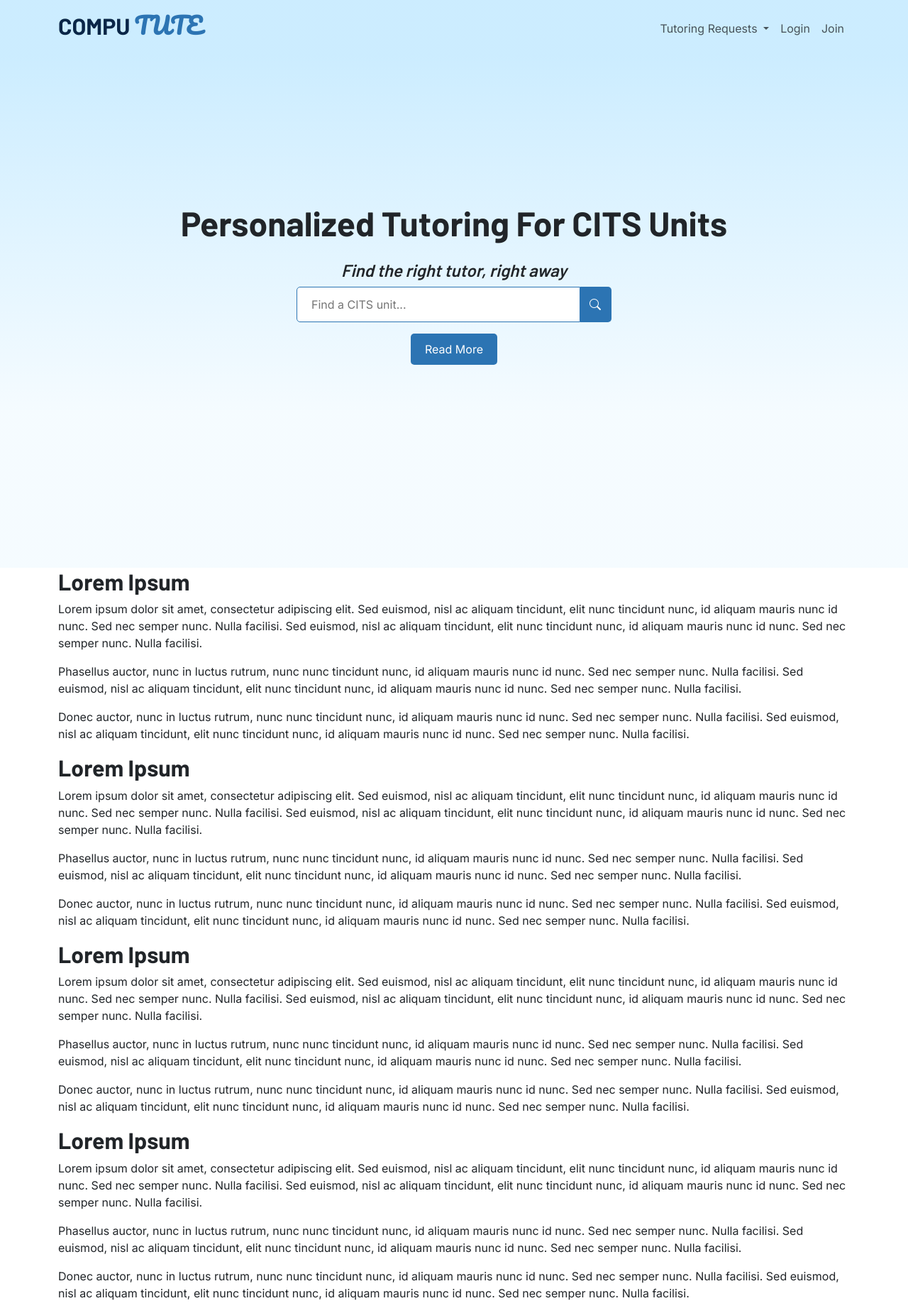
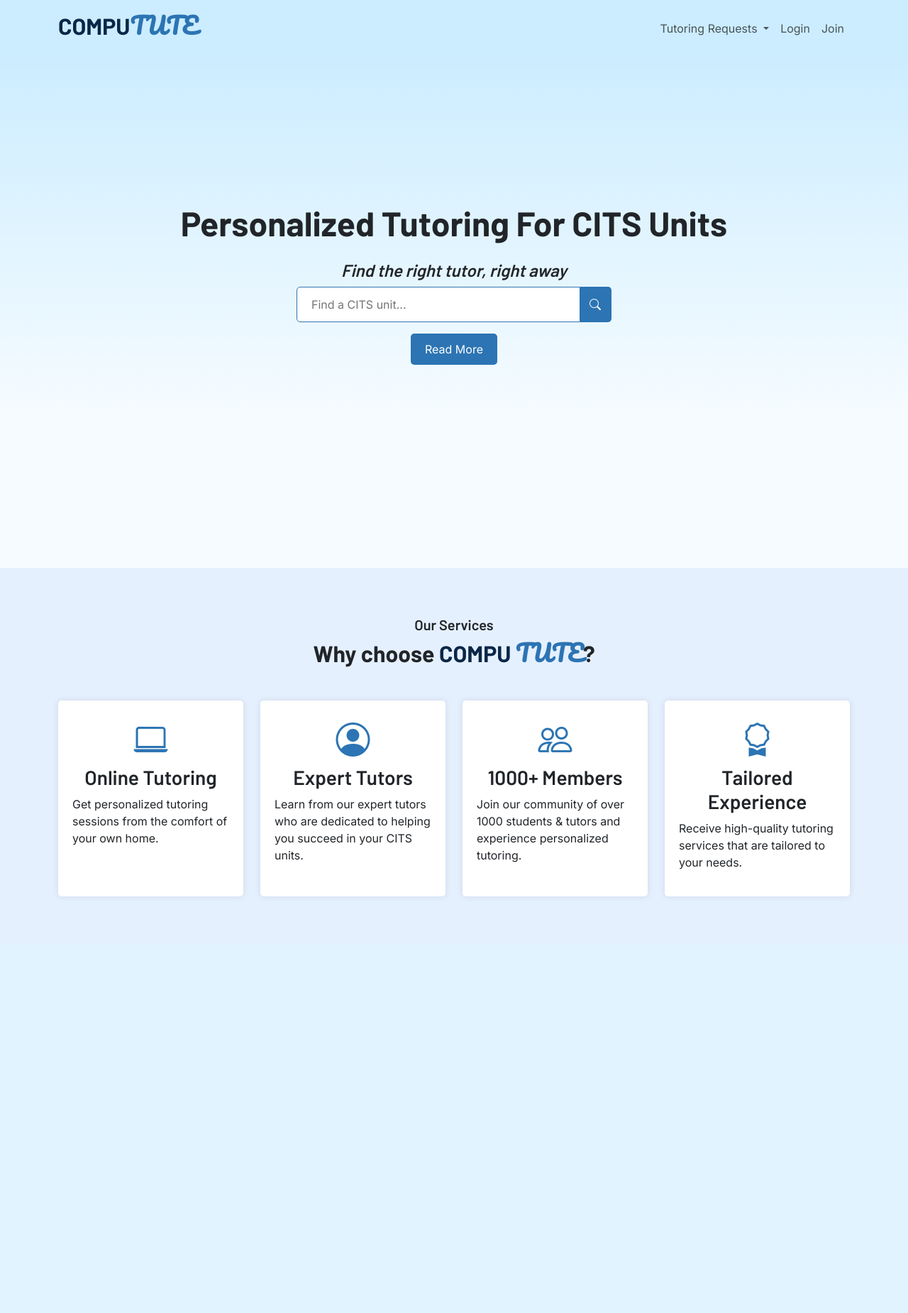
Before and after one commit to ScottyTGB/CITS3403GrpProj, a Flask app: page /home in a window 1280 px wide. Shown: the whole page at 71% size. After the commit the page ends 1264 px from the top, so only its background shows below. Run offline with Flask 3, Linux system fonts and the light colour scheme.

Commit message:
Services section done
Logo changed from h2 to span

```diff
--- a/static/css/index.css
+++ b/static/css/index.css
@@ -1,4 +1,4 @@
-/* Static Carousel */
+/* Carousel */
 .full-height {
   height: 100vh;
   background-image: linear-gradient(360deg,rgba(0,163,255,.04) 27%,rgba(0,163,255,.2) 90%);
@@ -25,3 +25,27 @@
 .carousel-readmore:hover {
   background-color: rgb(10, 38, 71);
 }
+
+/* Services */
+.services {
+  background-color: rgb(229, 240, 255);
+  padding: 20px 0;
+}
+
+.services i {
+  font-size: 3em;
+  color: rgb(44, 116, 179);
+}
+
+.services .service-box {
+  width: 100%;
+  height: 100%;
+  padding: 20px;
+  border-radius: 5px;
+  background-color: white;
+  box-shadow: 0 0 10px rgba(0, 0, 0, 0.1);
+}
+
+.service-box h3 {
+  text-align: center;
+}
--- a/static/css/navbar.css
+++ b/static/css/navbar.css
@@ -61,15 +61,15 @@ button.nav-toggler {
   text-decoration: none;
 }
 
-h2.nav-brand1, h2.nav-brand2 {
+.nav-brand1, .nav-brand2 {
   display: inline-block;
 }
 
-h2.nav-brand1 {
+.nav-brand1 {
   color: rgb(10, 38, 71);
 }
 
-h2.nav-brand2 {
+.nav-brand2 {
   font-family: Pacifico, cursive !important;
   color: rgb(44, 116, 179);
 }
--- a/templates/index.html
+++ b/templates/index.html
@@ -8,6 +8,7 @@
 <title>{% block title %}CompuTUTE{% endblock %}</title>
 {% endblock %}
 {% block content %}
+<!-- Carousel -->
 <div class="full-height">
   <div id="carouselExampleIndicators" class="carousel slide h-100" data-bs-ride="carousel">
     <div class="carousel-inner h-100">
@@ -31,26 +32,53 @@
     </div>
   </div>
 </div>
-
-<div class="container">
-  <h2>Lorem Ipsum</h2>
-  <p>Lorem ipsum dolor sit amet, consectetur adipiscing elit. Sed euismod, nisl ac aliquam tincidunt, elit nunc tincidunt nunc, id aliquam mauris nunc id nunc. Sed nec semper nunc. Nulla facilisi. Sed euismod, nisl ac aliquam tincidunt, elit nunc tincidunt nunc, id aliquam mauris nunc id nunc. Sed nec semper nunc. Nulla facilisi.</p>
-  <p>Phasellus auctor, nunc in luctus rutrum, nunc nunc tincidunt nunc, id aliquam mauris nunc id nunc. Sed nec semper nunc. Nulla facilisi. Sed euismod, nisl ac aliquam tincidunt, elit nunc tincidunt nunc, id aliquam mauris nunc id nunc. Sed nec semper nunc. Nulla facilisi.</p>
-  <p>Donec auctor, nunc in luctus rutrum, nunc nunc tincidunt nunc, id aliquam mauris nunc id nunc. Sed nec semper nunc. Nulla facilisi. Sed euismod, nisl ac aliquam tincidunt, elit nunc tincidunt nunc, id aliquam mauris nunc id nunc. Sed nec semper nunc. Nulla facilisi.</p>
-</div><div class="container">
-  <h2>Lorem Ipsum</h2>
-  <p>Lorem ipsum dolor sit amet, consectetur adipiscing elit. Sed euismod, nisl ac aliquam tincidunt, elit nunc tincidunt nunc, id aliquam mauris nunc id nunc. Sed nec semper nunc. Nulla facilisi. Sed euismod, nisl ac aliquam tincidunt, elit nunc tincidunt nunc, id aliquam mauris nunc id nunc. Sed nec semper nunc. Nulla facilisi.</p>
-  <p>Phasellus auctor, nunc in luctus rutrum, nunc nunc tincidunt nunc, id aliquam mauris nunc id nunc. Sed nec semper nunc. Nulla facilisi. Sed euismod, nisl ac aliquam tincidunt, elit nunc tincidunt nunc, id aliquam mauris nunc id nunc. Sed nec semper nunc. Nulla facilisi.</p>
-  <p>Donec auctor, nunc in luctus rutrum, nunc nunc tincidunt nunc, id aliquam mauris nunc id nunc. Sed nec semper nunc. Nulla facilisi. Sed euismod, nisl ac aliquam tincidunt, elit nunc tincidunt nunc, id aliquam mauris nunc id nunc. Sed nec semper nunc. Nulla facilisi.</p>
-</div><div class="container">
-  <h2>Lorem Ipsum</h2>
-  <p>Lorem ipsum dolor sit amet, consectetur adipiscing elit. Sed euismod, nisl ac aliquam tincidunt, elit nunc tincidunt nunc, id aliquam mauris nunc id nunc. Sed nec semper nunc. Nulla facilisi. Sed euismod, nisl ac aliquam tincidunt, elit nunc tincidunt nunc, id aliquam mauris nunc id nunc. Sed nec semper nunc. Nulla facilisi.</p>
-  <p>Phasellus auctor, nunc in luctus rutrum, nunc nunc tincidunt nunc, id aliquam mauris nunc id nunc. Sed nec semper nunc. Nulla facilisi. Sed euismod, nisl ac aliquam tincidunt, elit nunc tincidunt nunc, id aliquam mauris nunc id nunc. Sed nec semper nunc. Nulla facilisi.</p>
-  <p>Donec auctor, nunc in luctus rutrum, nunc nunc tincidunt nunc, id aliquam mauris nunc id nunc. Sed nec semper nunc. Nulla facilisi. Sed euismod, nisl ac aliquam tincidunt, elit nunc tincidunt nunc, id aliquam mauris nunc id nunc. Sed nec semper nunc. Nulla facilisi.</p>
-</div><div class="container">
-  <h2>Lorem Ipsum</h2>
-  <p>Lorem ipsum dolor sit amet, consectetur adipiscing elit. Sed euismod, nisl ac aliquam tincidunt, elit nunc tincidunt nunc, id aliquam mauris nunc id nunc. Sed nec semper nunc. Nulla facilisi. Sed euismod, nisl ac aliquam tincidunt, elit nunc tincidunt nunc, id aliquam mauris nunc id nunc. Sed nec semper nunc. Nulla facilisi.</p>
-  <p>Phasellus auctor, nunc in luctus rutrum, nunc nunc tincidunt nunc, id aliquam mauris nunc id nunc. Sed nec semper nunc. Nulla facilisi. Sed euismod, nisl ac aliquam tincidunt, elit nunc tincidunt nunc, id aliquam mauris nunc id nunc. Sed nec semper nunc. Nulla facilisi.</p>
-  <p>Donec auctor, nunc in luctus rutrum, nunc nunc tincidunt nunc, id aliquam mauris nunc id nunc. Sed nec semper nunc. Nulla facilisi. Sed euismod, nisl ac aliquam tincidunt, elit nunc tincidunt nunc, id aliquam mauris nunc id nunc. Sed nec semper nunc. Nulla facilisi.</p>
+<!-- Services -->
+<div class="container-fluid services">
+  <div class="container mt-5 mb-5">
+    <div class="text-center">
+      <h5>Our Services</h5>
+      <h2>Why choose <span class="nav-brand1">COMPU</span>
+        <span class="nav-brand2">TUTE</span>?
+      </h2>
+    </div>
+    <div class="row mt-5">
+      <div class="col-lg-3">
+        <div class="service-box">
+          <div class="icon-container text-center">
+            <i class="bi bi-laptop"></i>
+          </div>
+          <h3>Online Tutoring</h3>
+          <p>Get personalized tutoring sessions from the comfort of your own home.</p>
+        </div>
+      </div>
+      <div class="col-lg-3">
+        <div class="service-box">
+          <div class="icon-container text-center">
+            <i class="bi bi-person-circle"></i>
+          </div>
+          <h3>Expert Tutors</h3>
+          <p>Learn from our expert tutors who are dedicated to helping you succeed in your CITS units.</p>
+        </div>
+      </div>
+      <div class="col-lg-3">
+        <div class="service-box">
+          <div class="icon-container text-center">
+            <i class="bi bi-people"></i>
+          </div>
+          <h3>1000+ Members</h3>
+          <p>Join our community of over 1000 students & tutors and experience personalized tutoring.</p>
+        </div>
+      </div>
+      <div class="col-lg-3">
+        <div class="service-box">
+          <div class="icon-container text-center">
+            <i class="bi bi-award"></i>
+          </div>
+          <h3>Tailored Experience</h3>
+          <p>Receive high-quality tutoring services that are tailored to your needs.</p>
+        </div>
+      </div>
+    </div>
+  </div>
 </div>
-{% endblock %}</div></div>
+{% endblock %}
--- a/templates/layout.html
+++ b/templates/layout.html
@@ -26,12 +26,10 @@
   <nav class="navbar navbar-expand-lg fixed-top d-lg-flex">
     <div class="container d-flex justify-content-between">
       <a class="nav-brand mx-auto d-lg-none" href="/home">
-        <h2 class="nav-brand1">COMPU</h2>
-        <h2 class="nav-brand2">TUTE</h2>
+        <h2 class="nav-brand1">COMPU</h2><h2 class="nav-brand2">TUTE</h2>
       </a>
       <a class="nav-brand d-none d-lg-block" href="/home">
-        <h2 class="nav-brand1">COMPU</h2>
-        <h2 class="nav-brand2">TUTE</h2>
+        <h2 class="nav-brand1">COMPU</h2><h2 class="nav-brand2">TUTE</h2>
       </a>
       <button class="nav-toggler d-lg-none position-fixed bottom-0 end-0 mb-3 me-3" data-bs-toggle="offcanvas" data-bs-target="#offcanvasNavbar" aria-controls="offcanvasNavbar">
         <i class="bi bi-list"></i>
```
